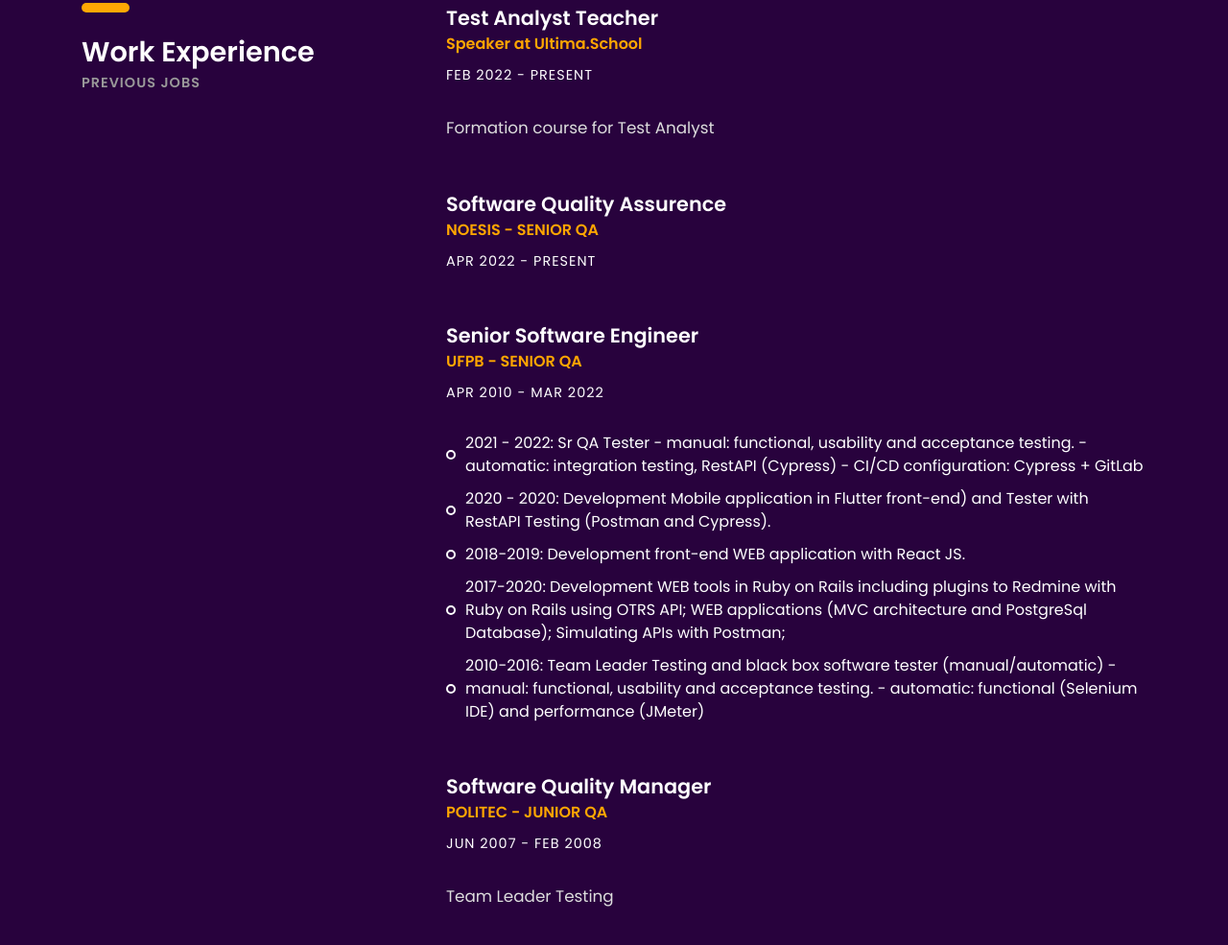
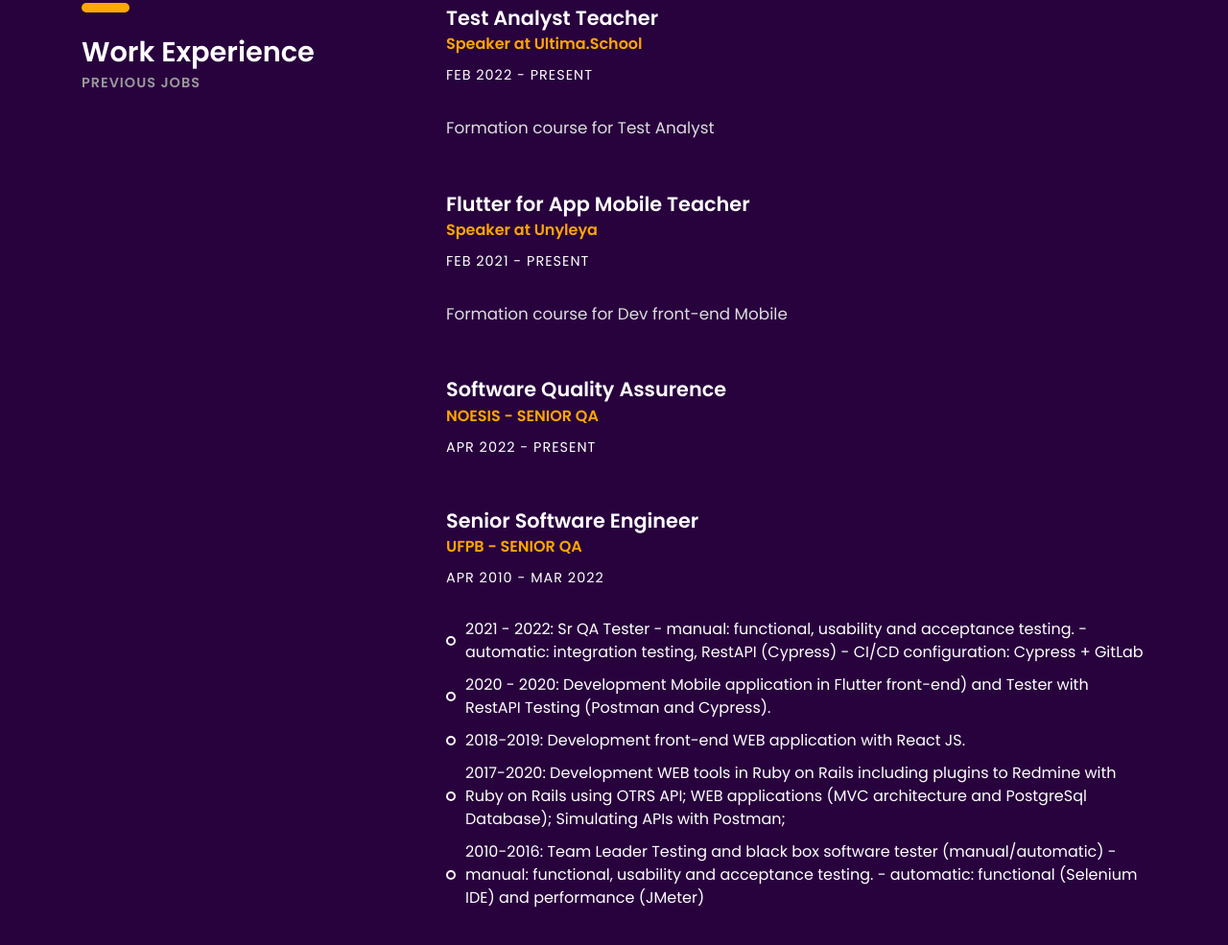
Before and after one commit to carolsprak/annerocha.github.io, a plain HTML site: page index.html in a window 1280 px wide. Shown: the part 1242-2227 px from the top of the page at 96% size. Drawn offline with Linux system fonts and the light colour scheme; files whose address does not match are found by name.

Commit message:
Atualizando portfolio

```diff
--- a/index.html
+++ b/index.html
@@ -136,6 +136,13 @@
 					</div><!-- experience -->
 
 					<div class="experience margin-b-50">
+						<h4><b>Flutter for App Mobile Teacher</b></h4>
+						<h5 class="font-yellow"><b>Speaker at Unyleya</b></h5>
+						<h6 class="margin-t-10">FEB 2021 - PRESENT</h6>
+						<p class="font-semi-white margin-tb-30">Formation course for Dev front-end Mobile</p>
+					</div><!-- experience -->
+
+					<div class="experience margin-b-50">
 						<h4><b>Software Quality Assurence</b></h4>
 						<h5 class="font-yellow"><b>NOESIS - SENIOR QA</b></h5>
 						<h6 class="margin-t-10">APR 2022 - PRESENT</h6>
```
